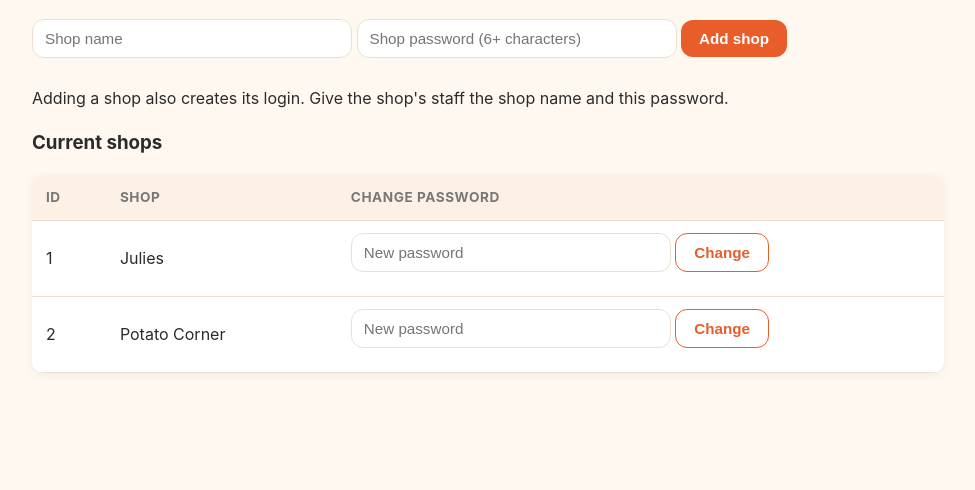
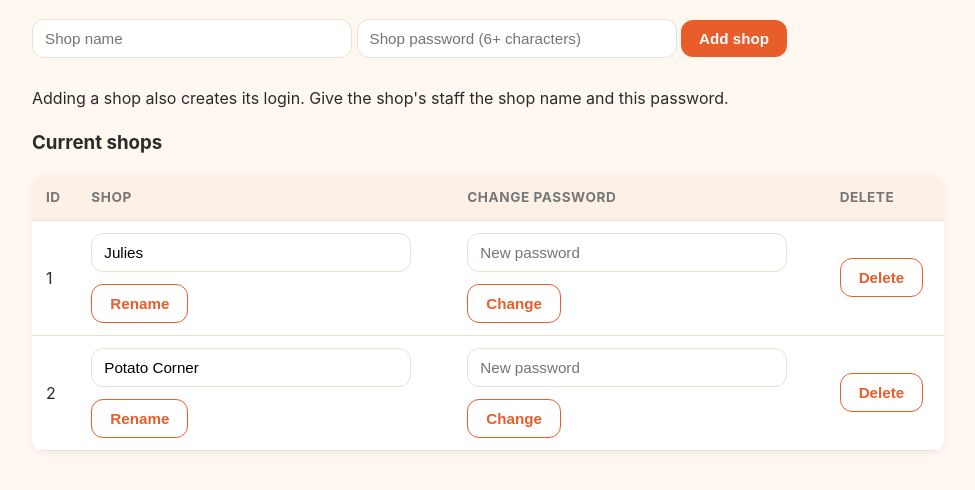
Before and after one commit to Lennardf1054/Redplate, a Flask app: page /admin/shops in a window 1280 px wide. Shown: the part 246-736 px from the top of the page, without its empty margins (152-1127 px from the left). Run offline with Flask 3, Linux system fonts and the light colour scheme; the visitor is signed in with stand-in values (Sample User, id 1).

Commit message:
add rename and delete function to shops

```diff
--- a/Back_End/routes/admin.py
+++ b/Back_End/routes/admin.py
@@ -18,6 +18,14 @@ def shop_required(view):
                 return redirect(url_for("admin.shops"))
             flash("Please log in first")
             return redirect(url_for("admin.login"))
+        try:
+            shop = service.get_shop(session["shop_id"])
+        except ValueError:                             # the manager deleted this shop
+            for key in ("shop_id", "shop_name"):
+                session.pop(key, None)
+            flash("That shop no longer exists")
+            return redirect(url_for("admin.login"))
+        session["shop_name"] = shop["name"]            # picks up a rename right away
         return view(session["shop_id"], *args, **kwargs)
     return wrapper
 
@@ -81,6 +89,16 @@ def shops():
         return redirect(url_for("admin.shops"))
     return render_template("admin/shops.html", shops=service.list_shops())
 
+@admin_bp.route("/admin/shops/<int:shop_id>/rename", methods=["POST"])
+@manager_required
+def rename_shop(shop_id):
+    try:
+        service.rename_shop(shop_id, request.form.get("name", ""))
+        flash("Shop renamed")
+    except ValueError as error:
+        flash(str(error))
+    return redirect(url_for("admin.shops"))
+
 
 @admin_bp.route("/admin/shops/<int:shop_id>/password", methods=["POST"])
 @manager_required
@@ -92,6 +110,15 @@ def reset_shop_password(shop_id):
         flash(str(error))
     return redirect(url_for("admin.shops"))
 
+@admin_bp.route("/admin/shops/<int:shop_id>/delete", methods=["POST"])
+@manager_required
+def delete_shop(shop_id):
+    try:
+        service.delete_shop(shop_id)
+        flash("Shop deleted")
+    except ValueError as error:
+        flash(str(error))
+    return redirect(url_for("admin.shops"))
 
 # ---------- one shop's staff: everything below only touches their own shop ----------
 
--- a/Back_End/service.py
+++ b/Back_End/service.py
@@ -175,14 +175,20 @@ def _check_new_password(password):
     return generate_password_hash(password, method="pbkdf2:sha256")
 
 
-def add_shop(name, password):
-    """Create a shop and its login account in one step. Returns the new shop id."""
+def _clean_shop_name(name, own_id=None):
+    """Tidy the name and make sure no other shop already uses it (any capitalization)."""
     name = " ".join(str(name).split())                 # trim and collapse extra spaces
     if not 2 <= len(name) <= 40:
         raise ValueError("Shop name must be 2 to 40 characters")
-    for _, shop in _shops.items():
-        if shop["name"].lower() == name.lower():
+    for shop_id, shop in _shops.items():
+        if shop_id != own_id and shop["name"].lower() == name.lower():
             raise ValueError("A shop with that name already exists")
+    return name
+
+
+def add_shop(name, password):
+    """Create a shop and its login account in one step. Returns the new shop id."""
+    name = _clean_shop_name(name)
     password_hash = _check_new_password(password)
     try:
         shop_id = db.add_shop(name, password_hash)     # save first
@@ -192,12 +198,44 @@ def add_shop(name, password):
     return shop_id
 
 
+def rename_shop(shop_id, new_name):
+    shop = _get_shop(shop_id)
+    new_name = _clean_shop_name(new_name, own_id=shop_id)   # its own old name does not count
+    try:
+        db.rename_shop(shop_id, new_name)              # save first
+    except sqlite3.IntegrityError:
+        raise ValueError("A shop with that name already exists")
+    shop["name"] = new_name
+
+
 def reset_shop_password(shop_id, new_password):
     shop = _get_shop(shop_id)
     password_hash = _check_new_password(new_password)
     db.update_shop_password(shop_id, password_hash)    # save first
     shop["password_hash"] = password_hash
 
+def delete_shop(shop_id):
+    """Delete a shop with its login, its menu and its order history."""
+    global _orders, _order_list
+    _get_shop(shop_id)
+    if len(list_shops()) == 1:
+        raise ValueError("You cannot delete the last shop")
+    open_orders = [o for o in _order_list if o["shop_id"] == shop_id and o["status"] != "Completed"]
+    if open_orders:
+        raise ValueError(f"Finish or complete its {len(open_orders)} open order(s) first")
+    db.delete_shop(shop_id)                            # save first, then clean up memory
+    for item_id, item in _menu.items():
+        if item["shop_id"] == shop_id:
+            _menu.remove(item_id)
+    for key, _ in _carts.items():
+        if key.endswith(f"|{shop_id}"):
+            _carts.remove(key)
+    _order_list = [o for o in _order_list if o["shop_id"] != shop_id]
+    _orders = BST()                                    # the BST has no delete, so rebuild it
+    for order in _order_list:
+        _orders.insert(order["order_no"], order)
+    _shops.remove(shop_id)
+    _lanes.remove(shop_id)
 
 def check_shop_login(shop_id, password):
     if not _shops.contains(shop_id):
--- a/Front_End/templates/admin/shops.html
+++ b/Front_End/templates/admin/shops.html
@@ -22,17 +22,29 @@
       <th>ID</th>
       <th>Shop</th>
       <th>Change password</th>
+      <th>Delete</th>
     </tr>
     {% for shop in shops %}
       <tr>
         <td>{{ shop.id }}</td>
-        <td>{{ shop.name }}</td>
+        <td>
+          <form action="/admin/shops/{{ shop.id }}/rename" method="post">
+            <input type="text" name="name" value="{{ shop.name }}" maxlength="40" required>
+            <button type="submit" class="secondary">Rename</button>
+          </form>
+        </td>
         <td>
           <form action="/admin/shops/{{ shop.id }}/password" method="post">
             <input type="password" name="password" placeholder="New password" minlength="6" required>
             <button type="submit" class="secondary">Change</button>
           </form>
         </td>
+        <td>
+          <form action="/admin/shops/{{ shop.id }}/delete" method="post"
+                data-confirm="Delete {{ shop.name }} with its menu and order history? This cannot be undone.">
+            <button type="submit" class="secondary">Delete</button>
+          </form>
+        </td>
       </tr>
     {% endfor %}
   </table>
```
Also changed, not shown: Back_End/database.py (+16 -0 lines).
